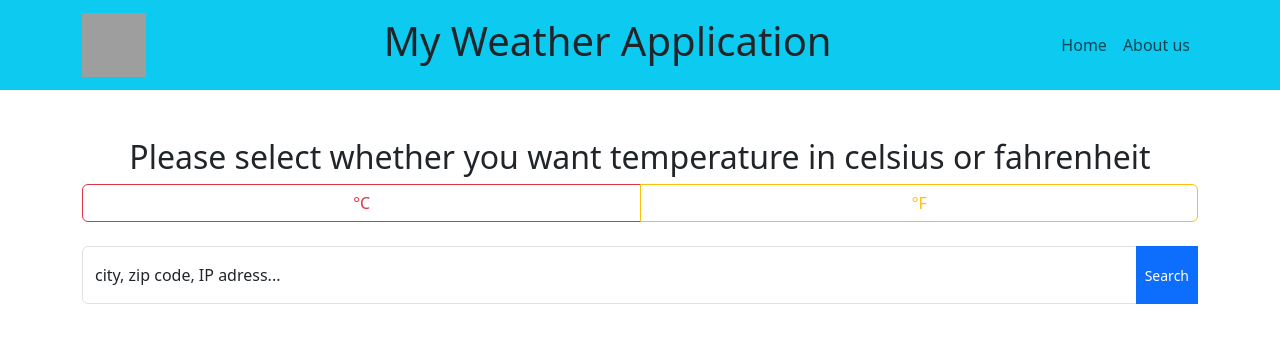
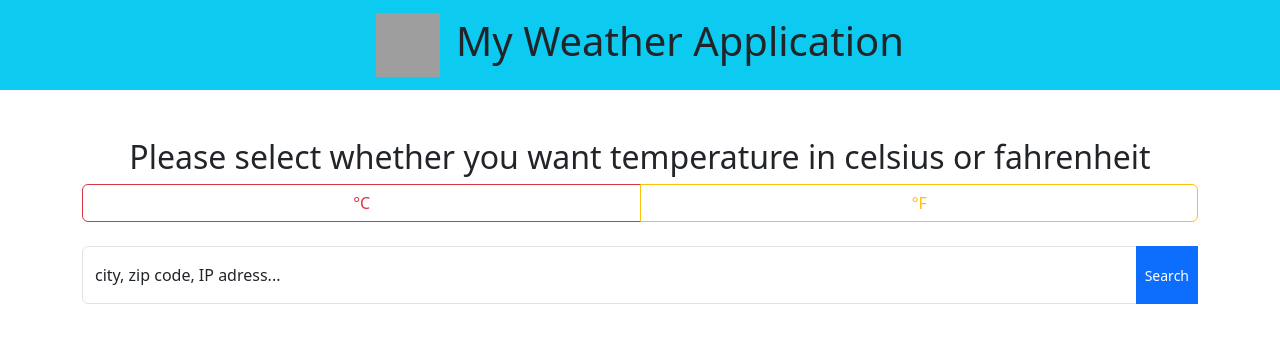
Before and after one commit to kabulimuzamel/Weather-App, a plain HTML site: page index.html in a window 1280 px wide. Drawn offline with nearby package versions, Linux system fonts and the light colour scheme; grey boxes are pictures that could not be loaded.

Commit message:
Deployment

```diff
--- a/index.html
+++ b/index.html
@@ -17,18 +17,9 @@
 <body>
     <header class="bg-info">
         <nav class="navbar navbar-expand">
-            <div class="container">
+            <div class="container justify-content-center">
                 <a href="#" class="navbar-brand"><img id="logo" src="https://i.pinimg.com/originals/77/0b/80/770b805d5c99c7931366c2e84e88f251.png" alt=""></a>
                 <h1>My Weather Application</h1>
-                <ul class="navbar-nav">
-                    <li class="nav-item">
-                        <a href="#" class="nav-link">Home</a>
-
-                    </li>
-                    <li class="nav-item">
-                        <a href="#" class="nav-link">About us</a>
-                    </li>
-                </ul>
             </div>
         </nav>
     </header>
```
